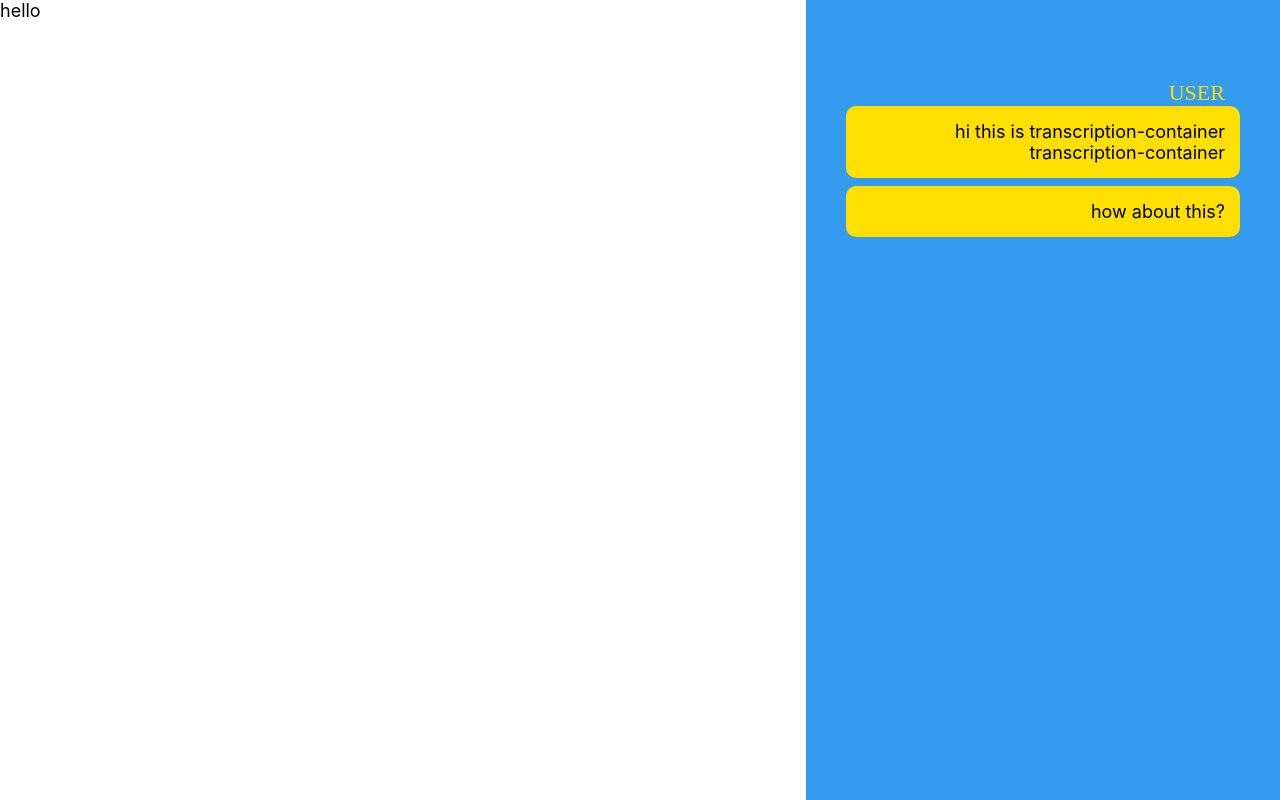
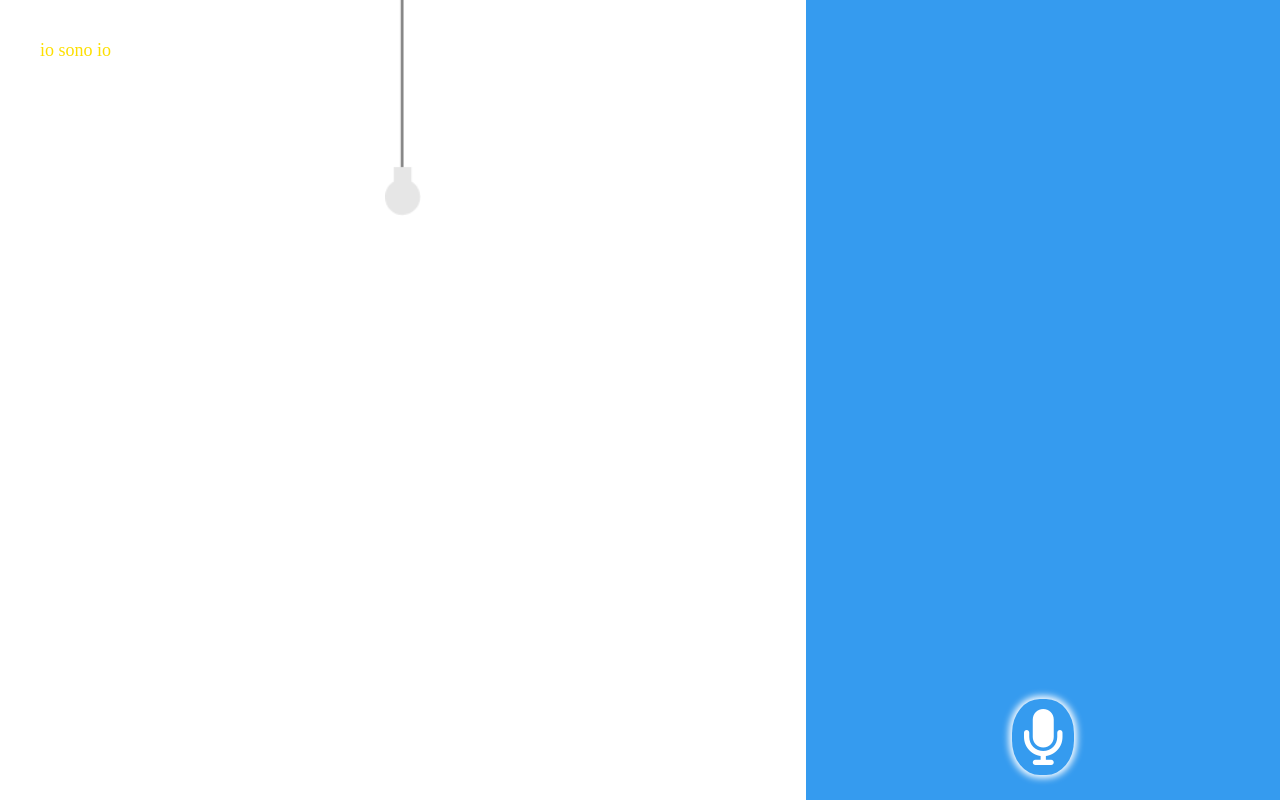
Before and after one commit to ThibCL/IoSonoIo, a web app: file public/views2/3.html in a window 1280 px wide. Run offline with its HTML, style and script files only (its server is not run), Linux system fonts and the light colour scheme; some libraries are stand-ins or nearby versions.

Commit message:
recognition&animation&HTTP
1. speech to recognition
- speech start with empty chatbox

2. mic animation
- while recording, mic icon pulsing
- after recording, mic icon changed to slash one

3. add logo & hint bulb

4. add HTTP POST in STT.js

```diff
--- /dev/null
+++ b/public/js/speech to text.js
@@ -0,0 +1,55 @@
+    window.SpeechRecognition = window.webkitSpeechRecognition || window.SpeechRecognition;
+    let finalTranscript = '';
+    let recognition = new window.SpeechRecognition();
+
+    recognition.interimResults = true;
+    recognition.maxAlternatives = 10;
+    recognition.continuous = true;
+    recognition.lang = "en-us";
+
+    const micBtn = document.querySelector("button");
+    const micIcon = micBtn.querySelector("i");
+    recognition.start();
+    console.log("recognition started");
+    if (micIcon.classList.contains("fa-microphone-slash")) {
+      micIcon.classList.remove("fa-microphone-slash");
+      micIcon.classList.add("fa-microphone");
+    }
+
+    recognition.onresult = (event) => { // run when speech recognition service return result
+
+      // original code
+      let interimTranscript = '';
+      for (let i = event.resultIndex, len = event.results.length; i < len; i++) {
+        let transcript = event.results[i][0].transcript;
+        if (event.results[i].isFinal) {
+          finalTranscript += transcript;
+        } else {
+          interimTranscript += transcript;
+        }
+      }
+
+      if (event.results[0].isFinal) { // if user stop talking, recognition stopped
+        console.log("recognition stopped");
+        console.log(finalTranscript);
+        recognition.stop();
+        if (micIcon.classList.contains("fa-microphone")) {
+          micIcon.classList.remove("fa-microphone");
+          micIcon.classList.add("fa-microphone-slash");
+        }
+      }
+      document.querySelector('#user-chatbox').querySelector('#user').innerHTML = 'user'
+      document.querySelector("#answer").innerHTML = '<p id="transcription-container"></p>'
+      document.querySelector('#transcription-container').innerHTML = finalTranscript + '<i style="color:#ddd;">' + interimTranscript + '</>';
+
+      // data for server, HTTP request
+      // const data = finalTranscript;
+      // const options = {
+      //   method: 'POST',
+      //   headers: {
+      //     'Content-Type': 'application/json'
+      //   },
+      //   body: JSON.stringify(data)
+      // };
+      // fetch('/', options);
+    }
--- a/public/style/3.css
+++ b/public/style/3.css
@@ -34,5 +34,38 @@
     text-align: right;
     background-color: #FDDF00;
     border-radius: 10px;
-    padding: 15px;
+    padding: 15px; /* 얘때문에 아무말도 안해도 생기는 듯 */
 }
+#mic-container {
+    text-align: center;
+    margin: 0 auto;
+    position: fixed;
+    bottom: 25px;
+    width: 37%;
+}
+button {
+    background: transparent;
+    border: inherit;
+}
+.fas {
+    font-size: 56px;
+    color: white;
+}
+#logo-container{
+    height: 27%;
+    text-align: center;
+}
+#logo {
+    color: #FDDF00;
+    font-family: Showcard Gothic;
+    position: absolute;
+    left: 40px;
+    top: 40px;
+}
+#hint {
+    display: inline-block;
+    height: 100%;
+}
+#hint img{
+    height: 100%;
+}
--- /dev/null
+++ b/public/style/mic.css
@@ -0,0 +1,22 @@
+.fas {
+    padding: 10px;
+    border-radius: 45%;
+}
+.fa-microphone {
+    animation-name: pulse;
+	animation-duration: 1.5s;
+	animation-iteration-count: infinite;
+    animation-timing-function: linear;
+}
+
+@keyframes pulse{
+	0%{
+		box-shadow: 0px 0px 7px 0px white;
+	}
+	65%{
+		box-shadow: 0px 0px 7px 5px white;
+	}
+	90%{
+		box-shadow: 0px 0px 7px 5px white;
+	}
+}
--- a/public/views2/3.html
+++ b/public/views2/3.html
@@ -2,26 +2,35 @@
 <html>
   <head>
     <link rel="stylesheet" type="text/css" href="../style/3.css" />
-    <!-- <script src="js/home.js"></script> -->
+    <link rel="stylesheet" type="text/css" href="../style/mic.css" />
+    <script src="https://kit.fontawesome.com/8832483f9d.js" crossorigin="anonymous"></script>
   </head>
   <body>
     <div class="block screen">
-      <p>hello</p>
+      <!-- logo -->
+      <div id="logo-container">
+        <div id="logo">io sono io</div>
+        <div id="hint"><img src="../style/hint-grey.png" alt="hint"/></div>
+      </div>
+      <div id="avatar-container">
+        <!-- get avatar information from the server -->
+      </div>
     </div><div class="block chatbox">
+      <!-- microphone -->
+      <div id="mic-container">
+        <button id="slash-mic" type="button"><i class="fas fa-microphone-slash"></i></button>
+      </div>
       <!-- user's answer-->
-      <div style="padding: 80px 40px;">
-        <p id="user">USER</p>
+      <div id="user-chatbox" style="padding: 80px 40px;">
+        <p id="user"></p>
         <div id="answer">
-        <p id="transcription-container">
-          hi this is transcription-container transcription-container</p>
-        <p style="margin-top: 8px;">how about this?</p>
+          <!-- <p id="transcription-container"></p> : move to recognition-->
           </div>
-        </div>
-      <!---->
+      </div>
 
 
       </div>
     </div>
-    <!-- <script src="../js/automatic-speech-recognition.js"></script> -->
+    <script src="../js/speech to text.js"></script>
   </body>
 </html>
```
Also changed, not shown: public/js/automatic-speech-recognition.js (deleted, +0 -24 lines), public/style/hint-grey.png (added), 2 other files.
